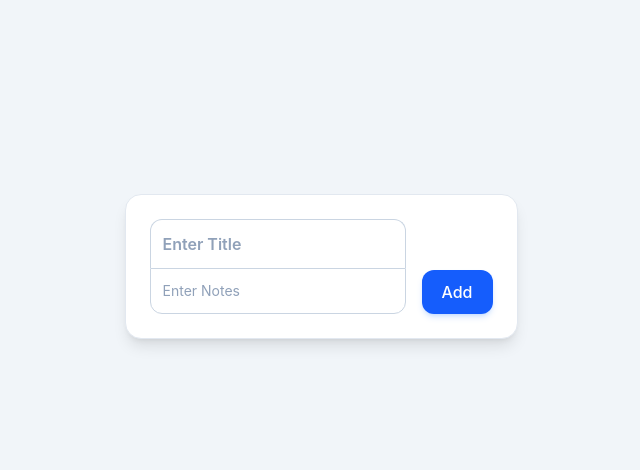
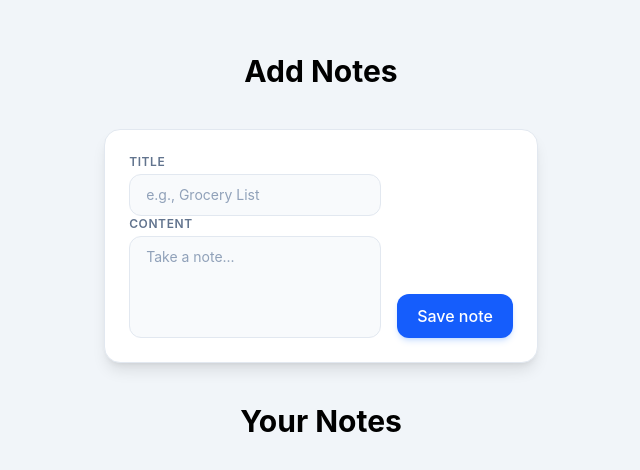
Before and after one commit to J-Tanmay-Kumar/Web-Dev-projects, a React (Vite) app in the folder React-projects/notes-app/: page / in a window 1280 px wide. Shown: the part 134-604 px from the top of the page, without its empty margins (319-959 px from the left). Built offline with nearby package versions, Linux system fonts and the light colour scheme.

Commit message:
generating note card dynamically

```diff
--- a/React-projects/notes-app/src/App.jsx
+++ b/React-projects/notes-app/src/App.jsx
@@ -4,45 +4,79 @@ import { useState } from 'react'
 const App = () => {
   let [title, setTitle] = useState('')
   let [note, setNote] = useState('')
+  let [task, setTask] = useState([])
+  const submitHandler = (e) => {
+    e.preventDefault()
+    let details = [...task]
+    details.push({ title, note })
+    setTask(details)
+    console.log(details)
 
-  const add = (e) => {
-    e.preventDefault()
-    console.log(title)
-    console.log(note)
     setTitle('')
     setNote('')
   }
 
   return (
-  <div className='flex justify-center items-center h-screen bg-slate-100'>
+
+    <div className='flex justify-center items-center h-screen bg-slate-100 flex-col flex-wrap gap-10'>
+      <h1 className='font-bold text-3xl'>Add Notes</h1>
       {/* Wrapped both the form and button in a flex container with items-end */}
       <div className="flex items-end gap-4 bg-white p-6 rounded-2xl shadow-lg border border-slate-200">
-    <form className='flex flex-col text-slate-800'>
+        <form className='flex flex-col text-slate-800 ' >
           {/* Top Input: Only rounds top corners, removes bottom border to prevent the thick line */}
+          {/* Title */}
+          <label className="block text-xs font-semibold text-slate-500 uppercase tracking-wider mb-1">Title</label>
           <input
             type="text"
-        placeholder='Enter Title'
-        className="border border-b-0 border-slate-300 p-3 rounded-t-xl w-64 outline-none font-semibold placeholder-slate-400 focus:border-blue-500 focus:bg-slate-50 transition-colors"
+            placeholder="e.g., Grocery List"
+            className="w-full bg-slate-50 border border-slate-200 rounded-xl px-4 py-2.5 text-sm text-slate-900 placeholder-slate-400 focus:outline-none focus:border-blue-500 focus:ring-2 focus:ring-blue-500/20 transition-all"
             value={title}
             onChange={(e) => setTitle(e.target.value)}
           />
           {/* Bottom Input: Only rounds bottom corners */}
-      <input
-        type="text"
-        placeholder='Enter Notes'
-        className="border border-slate-300 p-3 rounded-b-xl w-64 outline-none text-sm placeholder-slate-400 focus:border-blue-500 focus:bg-slate-50 transition-colors"
+          {/* Notes */}
+          <label className="block text-xs font-semibold text-slate-500 uppercase tracking-wider mb-1">Content</label>
+          <textarea
+            placeholder="Take a note..."
+            rows="4"
+            className="w-full bg-slate-50 border border-slate-200 rounded-xl px-4 py-2.5 text-sm text-slate-900 placeholder-slate-400 focus:outline-none focus:border-blue-500 focus:ring-2 focus:ring-blue-500/20 transition-all resize-none"
             value={note}
             onChange={(e) => setNote(e.target.value)}
           />
         </form>
-
         {/* Button: Aligns perfectly with the bottom input line */}
         <button
-      onClick={add}
           className="bg-blue-600 h-11 px-5 rounded-xl text-white font-medium hover:bg-blue-700 active:scale-95 transition-all shadow-md shadow-blue-500/20"
+          onClick={submitHandler}
         >
-      Add
+          Save note
         </button>
+      </div>
+
+      {/* CARD  */}
+
+      <div className='flex flex-col gap-10 items-center'>
+        <h1 className='font-bold text-3xl'>Your Notes</h1>
+        <div className='flex flex-wrap gap-5 '>
+          {task.map((item, idx) => {
+            return <div key={idx} className='bg-white border border-slate-200 rounded-2xl p-5 shadow-sm hover:shadow-md transition-shadow flex flex-col justify-between group'>
+              <div>
+                <h3 className="font-semibold text-slate-900 mb-2 group-hover:text-blue-600 transition-colors">
+                  {item.title}
+                </h3>
+                <p className="text-sm text-slate-600 whitespace-pre-wrap leading-relaxed">
+                  {item.note}
+                </p>
+              </div>
+              <div className="mt-4 pt-3 border-t border-slate-100 flex justify-end text-xs text-slate-400">
+                <span>Just now</span>
+              </div>
+              <button className="w-full bg-red-50 hover:bg-red-100 text-red-600 hover:text-red-700 text-xs font-semibold py-2 px-3 rounded-lg transition-colors duration-200">
+                Delete Note
+              </button>
+            </div>
+          })}
+        </div>
       </div>
     </div>
   )
```
Lines whose indentation alone changed are shown as unchanged.
